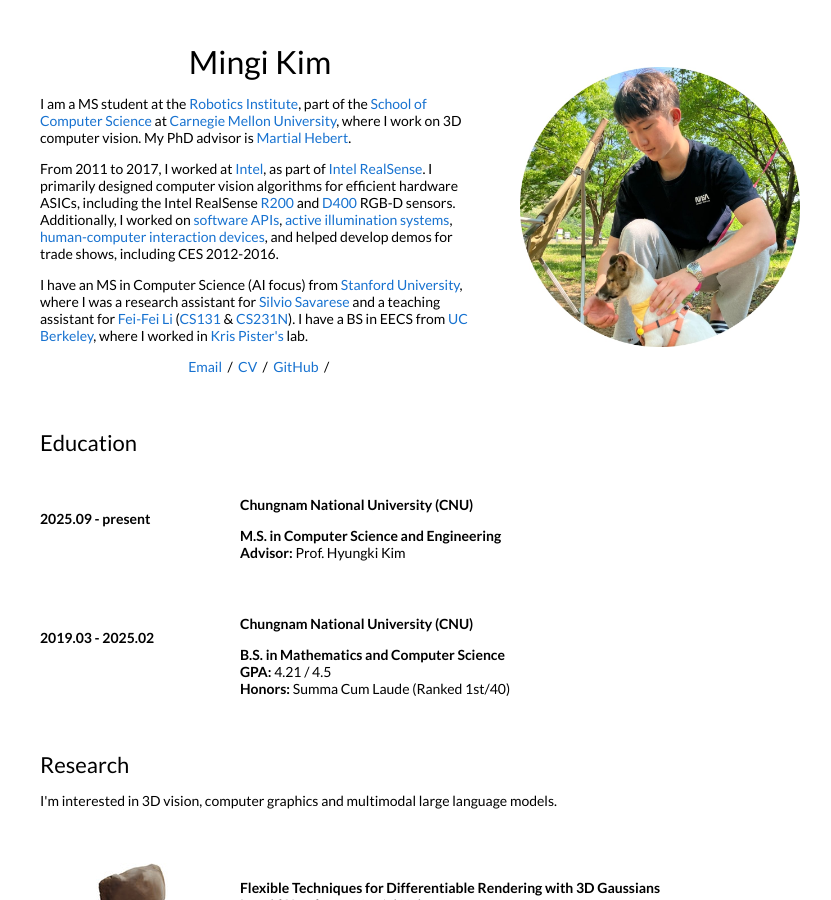
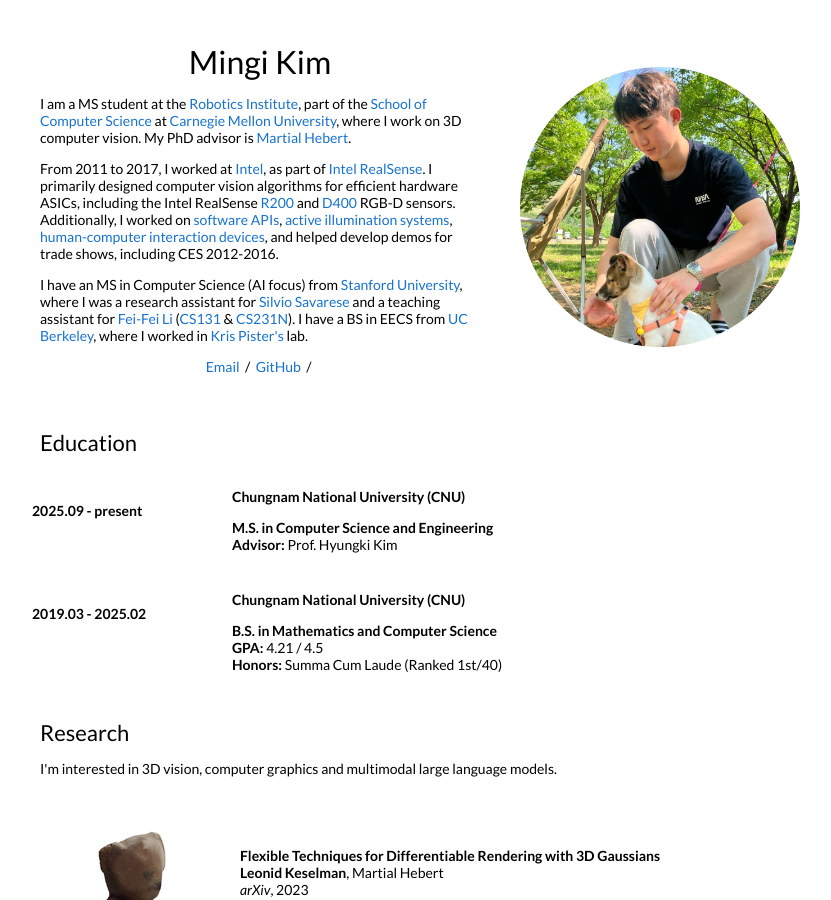
Before and after one commit to mingikim1/mingikim1.github.io, a Jekyll site: the page built from _posts/2023-08-28-3dgaussians.markdown, in a window 1280 px wide and 900 px high. Shown: the whole window, without its empty margins (220-1051 px from the left). Built offline with Jekyll 4.4.1, drawn with Linux system fonts in a browser that asks for light colours.

Commit message:
Update default.html

```diff
--- a/_layouts/default.html
+++ b/_layouts/default.html
@@ -44,7 +44,6 @@
               </p>
               <p style="text-align:center">
                 <a href="mailto:mingik2000@gmail.com">Email</a> &nbsp;/&nbsp;
-                <a href="">CV</a> &nbsp;/&nbsp;
                 <a href="https://github.com/mingikim1">GitHub</a> &nbsp;/&nbsp;
               </p>
             </td>
@@ -64,10 +63,10 @@
         <table style="width:100%;border:0px;border-spacing:0px;border-collapse:separate;margin-right:auto;margin-left:auto;">
 
             <tr>
-              <td style="padding:2.5%;width:25%;vertical-align:top;min-width:120px">
+              <td style="padding:1.5%;width:25%;vertical-align:top;min-width:120px">
                 <p style="font-weight:bold;">2025.09 - present</p>
               </td>
-              <td style="padding:2.5%;width:75%;vertical-align:top">
+              <td style="padding:1.5%;width:75%;vertical-align:top">
                 <h3>Chungnam National University (CNU)</h3>
                 <p>
                   <strong>M.S. in Computer Science and Engineering</strong><br>
@@ -77,10 +76,10 @@
             </tr>
 
             <tr>
-              <td style="padding:2.5%;width:25%;vertical-align:top;min-width:120px">
+              <td style="padding:1.5%;width:25%;vertical-align:top;min-width:120px">
                 <p style="font-weight:bold;">2019.03 - 2025.02</p>
               </td>
-              <td style="padding:2.5%;width:75%;vertical-align:top">
+              <td style="padding:1.5%;width:75%;vertical-align:top">
                 <h3>Chungnam National University (CNU)</h3>
                 <p>
                   <strong>B.S. in Mathematics and Computer Science</strong><br>
```
